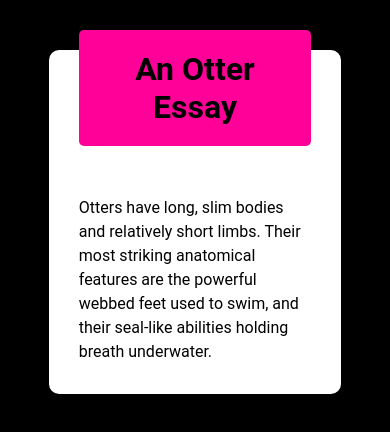
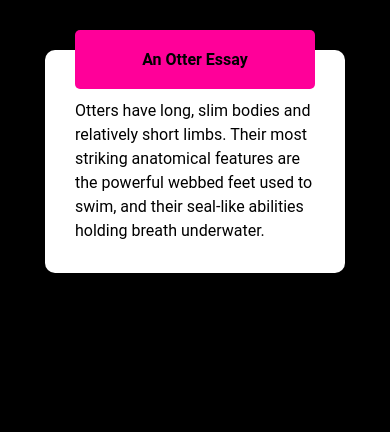
Before and after one commit to psalmotee/An-Otter-Eassy, a plain HTML site: page index.html in a window 390 px wide. Drawn offline with Linux system fonts and the light colour scheme.

Commit message:
responsiveness

```diff
--- a/index.css
+++ b/index.css
@@ -10,7 +10,7 @@ body {
 }
 
 .container {
-  width: 75%;
+  max-width: 500px;
   margin: 50px auto;
   background-color: #fff;
   padding: 30px;
@@ -30,6 +30,20 @@ h1 {
   font-weight: 700;
 }
 
+.content {
+  margin-top: -40px;
+}
+
 .content p {
   line-height: 1.5;
 }
+
+@media screen and (max-width: 500px) {
+  .container {
+    max-width: 300px;
+  }
+
+  h1 {
+    font-size: 16px;
+  }
+}
```
